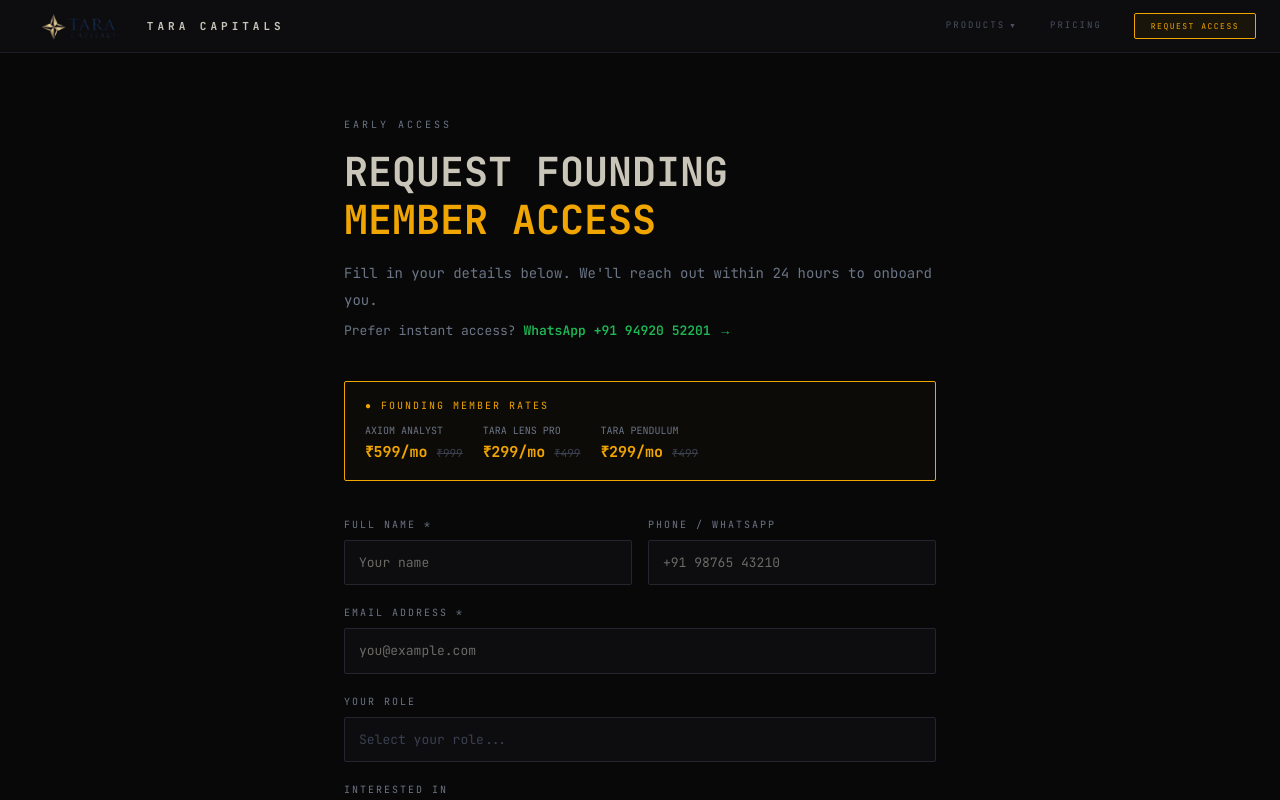
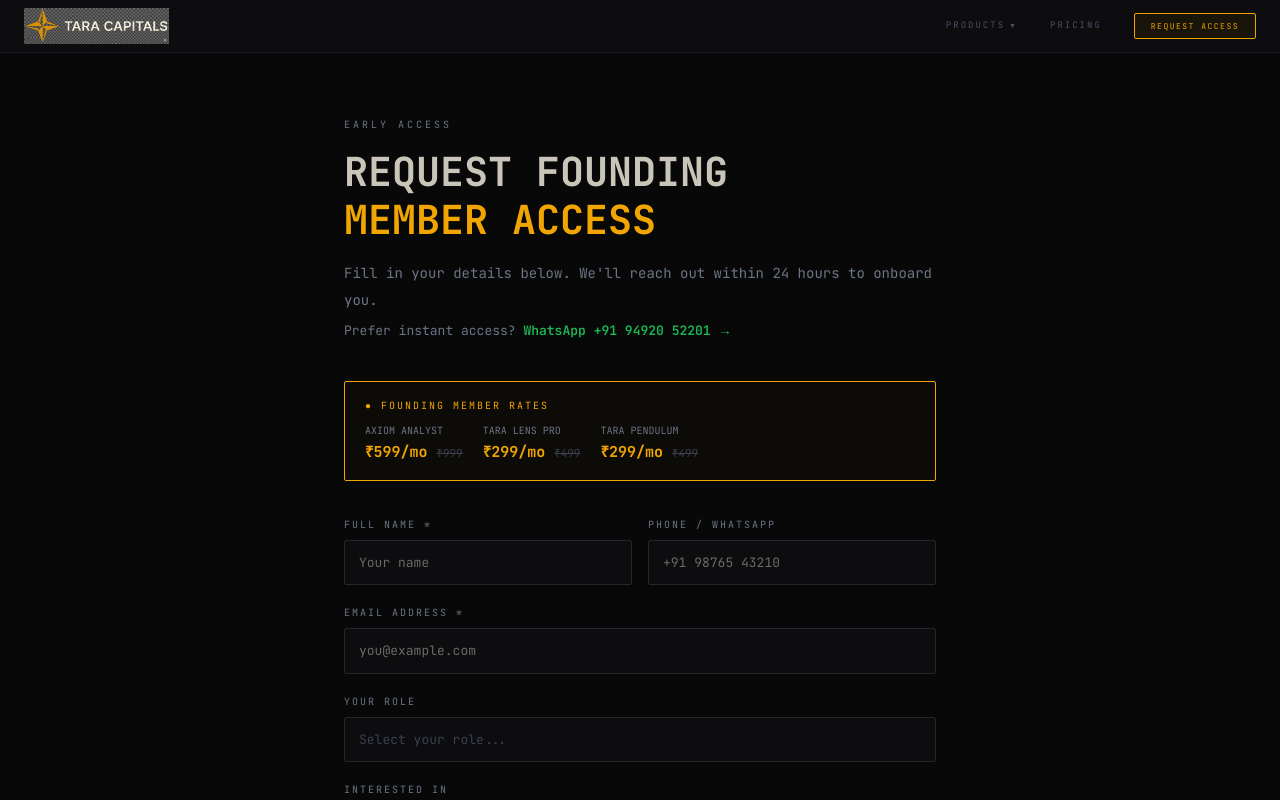
Before and after one commit to pavan-sahu-99/tara-capital-website, a Next.js app: page /waitlist in a window 1280 px wide. Shown: the top 800 px of the page. Built offline with nearby package versions, Linux system fonts and the light colour scheme.

Commit message:
Remove duplicate text from navbar, logo only

```diff
--- a/components/Navbar.tsx
+++ b/components/Navbar.tsx
@@ -66,23 +66,11 @@
             src="/logo.png"
             alt="Tara Capitals"
             style={{
-              height: 32,
+              height: 36,
               width: "auto",
               objectFit: "contain",
-              imageRendering: "crisp-edges",
             }}
           />
-          <span
-            style={{
-              color: "#c9c5b8",
-              fontSize: 11,
-              fontWeight: 700,
-              letterSpacing: "4px",
-              textTransform: "uppercase",
-            }}
-          >
-            TARA CAPITALS
-          </span>
         </Link>
 
         {/* Desktop nav */}
```
Also changed, not shown: public/logo.png.
